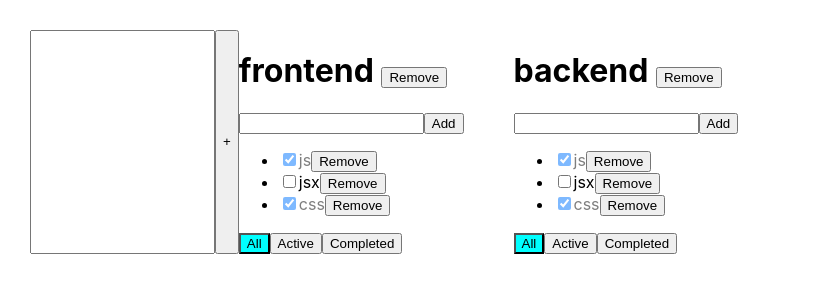
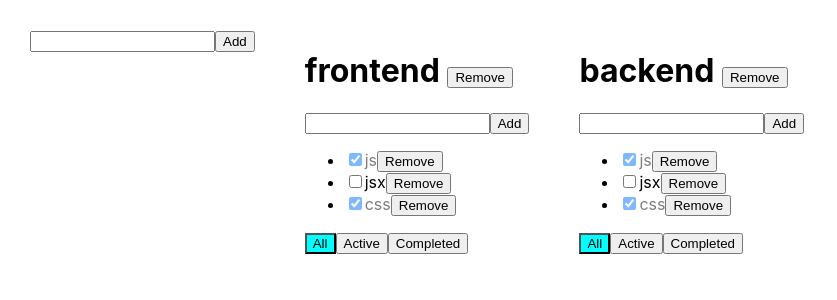
Before and after one commit to PaulZhemanov/saprana-roadmap, a React (Create React App) app: page / in a window 1280 px wide. Shown: the top 300 px of the page, without its empty margins (0-837 px from the left). Built offline with nearby package versions, Linux system fonts and the light colour scheme.

Commit message:
pred refactoring

```diff
--- a/src/App.tsx
+++ b/src/App.tsx
@@ -1,6 +1,6 @@
 import React, { useState } from "react";
 import "./App.css";
-import Todolist from "./Todolist";
+import {Todolist, AddItemForm} from "./Todolist";
 import { v1 } from "uuid";
 
 export type FilterValuesType = "all" | "completed" | "active";
@@ -13,7 +13,6 @@ type TodoListType = {
 
 function App() {
   function removeTask(todolistId: string, id: string) {
-    debugger;
     let tasks = tasksObj[todolistId];
     let filteredtasks = tasks.filter((t) => t.id !== id);
     tasksObj[todolistId] = filteredtasks;
@@ -79,7 +78,7 @@ function App() {
 
   return (
     <div className="App">
-      <input/><button>+</button>
+      <AddItemForm id="ggdg" addTask={()=> {}}/>
       {todoLists.map((tl) => {
         let tasksForlist = tasksObj[tl.id];
         if (tl.filter === "completed") {
--- a/src/Todolist.tsx
+++ b/src/Todolist.tsx
@@ -24,29 +24,9 @@ type PropsType = {
 };
 
 export function Todolist(props: PropsType) {
-  const [newTaskTitle, setNewTaskTitle] = useState("");
-  const [error, setError] = useState<string | null>(null);
 
-  const addTask = () => {
-    if (newTaskTitle.trim() !== "") {
-      props.addTask(props.id, newTaskTitle);
-      setNewTaskTitle("");
-    } else {
-      setError("Field is required");
-    }
-  };
 
-  const onNewTitleChangeHandler = (e: ChangeEvent<HTMLInputElement>) => {
-    setNewTaskTitle(e.currentTarget.value);
-  };
 
-  const onKeyPressHandler = (e: KeyboardEvent<HTMLInputElement>) => {
-    setError(null);
-    if (e.key === "Enter") {
-      props.addTask(props.id, newTaskTitle);
-      setNewTaskTitle("");
-    }
-  };
   const onAllClickHandler = () => {
     props.changeFilter(props.id, "all");
   };
@@ -66,17 +46,8 @@ export function Todolist(props: PropsType) {
       <h1>
         {props.title} <button onClick={removeTodoList}>Remove</button>
       </h1>
-      <div>
-        <input
-        value={newTaskTitle}
-        onChange={onNewTitleChangeHandler}
-        onKeyDown={onKeyPressHandler}
-        className={error ? "error" : ""}
-         />
-        <button onClick={addTask}>Add</button>
-        {error && <div className="error-message">{error}</div>}
-      </div>
 
+      <AddItemForm id={props.id} addTask={props.addTask} />
 
       <ul>
         {props.tasks.map((t) => {
@@ -128,7 +99,7 @@ type AddItemFormType = {
   addTask: (todolistId: string, title: string) => void;
 };
 
-function AddItemForm(props: AddItemFormType) {
+export function AddItemForm(props: AddItemFormType) {
   const [newTaskTitle, setNewTaskTitle] = useState("");
   const [error, setError] = useState<string | null>(null);
   const addTask = () => {
```
